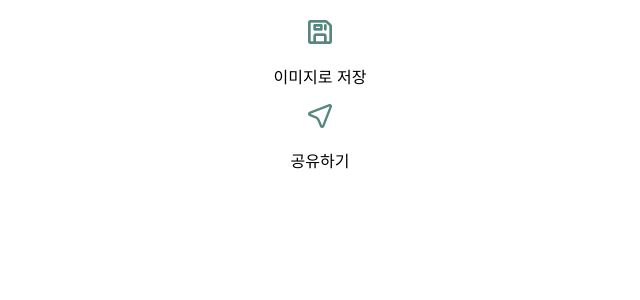
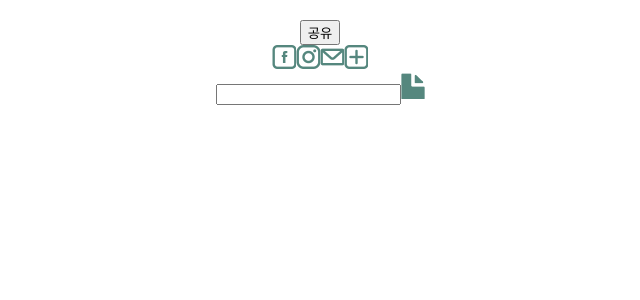
Before and after one commit to pjh402941/clip-my-money-connection, a React (Create React App) app: page / in a window 1280 px wide. Shown: the top 300 px of the page, without its empty margins (320-960 px from the left). Built offline with nearby package versions, Linux system fonts and the light colour scheme.

Commit message:
공유 페이지

```diff
--- a/src/App.js
+++ b/src/App.js
@@ -1,8 +1,8 @@
 import { BrowserRouter, Route, Routes } from "react-router-dom";
 // import Write from "./pages/write";
 // import Read from "./pages/read";
-import Save from "./pages/save";
-// import Share from "./pages/share";
+// import Save from "./pages/save";
+import Share from "./pages/share";
 
 function App() {
   return (
@@ -18,8 +18,8 @@ function App() {
         <Routes>
           {/* <Route path="/" element={<Write />} /> */}
           {/* <Route path="/" element={<Read />} /> */}
-          <Route path="/" element={<Save />} />
-          {/* <Route path="/" element={<Share />} /> */}
+          {/* <Route path="/" element={<Save />} /> */}
+          <Route path="/" element={<Share />} />
         </Routes>
       </div>
     </BrowserRouter>
--- a/src/pages/share.jsx
+++ b/src/pages/share.jsx
@@ -1,7 +1,109 @@
 import React from "react";
+import styled from "styled-components";
+
+const Container = styled.div`
+  /* Container 스타일링 */
+  position: relative;
+  height: 100%;
+  margin: 0 auto;
+  text-align: center;
+  overflow: auto;
+  -ms-overflow-style: none;
+
+  /* 미디어 쿼리 적용 */
+  @media (hover: hover) {
+    width: 375px;
+    margin: 0 auto;
+  }
+`;
+
+const Header = styled.header`
+  /* Header 스타일링 */
+`;
+
+const BackButton = styled.img`
+  /* BackButton 스타일링 */
+`;
+
+const Body = styled.div`
+  /* Body 스타일링 */
+  margin: 0;
+  font-family: "YOUR_FONT_FAMILY";
+`;
+
+const Capture = styled.div`
+  /* Capture 스타일링 */
+`;
+
+const ActionWrapper = styled.div`
+  /* ActionWrapper 스타일링 */
+`;
+
+const ShareButton = styled.button`
+  /* ShareButton 스타일링 */
+`;
+
+const ShareBox = styled.div`
+  /* ShareBox 스타일링 */
+`;
+
+const SocialIcon = styled.img`
+  /* SocialIcon 스타일링 */
+  width: 24px;
+`;
+
+const FaceBook = styled(SocialIcon)`
+  /* FaceBook 스타일링 */
+`;
+
+const Insta = styled(SocialIcon)`
+  /* Insta 스타일링 */
+`;
+
+const Message = styled(SocialIcon)`
+  /* Message 스타일링 */
+`;
+
+const Plus = styled(SocialIcon)`
+  /* Plus 스타일링 */
+`;
+
+const LinkBox = styled.div`
+  /* LinkBox 스타일링 */
+`;
+
+const Link = styled.input`
+  /* Link 스타일링 */
+`;
+
+const CopyIcon = styled(SocialIcon)`
+  /* CopyIcon 스타일링 */
+`;
 
 const Share = () => {
-  return ;
+  return (
+    <Container>
+      <Header>
+        <BackButton src="images/뒤로가기.png" alt="back" width="16px" />
+      </Header>
+      <Body>
+        <Capture></Capture>
+        <ActionWrapper>
+          <ShareButton>공유</ShareButton>
+          <ShareBox>
+            <FaceBook src="images/페이스북.png" alt="facebook" width="24px" />
+            <Insta src="images/인스타.png" alt="insta" width="24px" />
+            <Message src="images/문자.png" alt="message" width="24px" />
+            <Plus src="images/더보기.png" alt="plus" width="24px" />
+          </ShareBox>
+          <LinkBox>
+            <Link></Link>
+            <CopyIcon src="images/복사.png" alt="copy" width="24px"></CopyIcon>
+          </LinkBox>
+        </ActionWrapper>
+      </Body>
+    </Container>
+  );
 };
 
 export default Share;
```
Also changed, not shown: public/images/복사.png (renamed from public/images/Vector.png).
